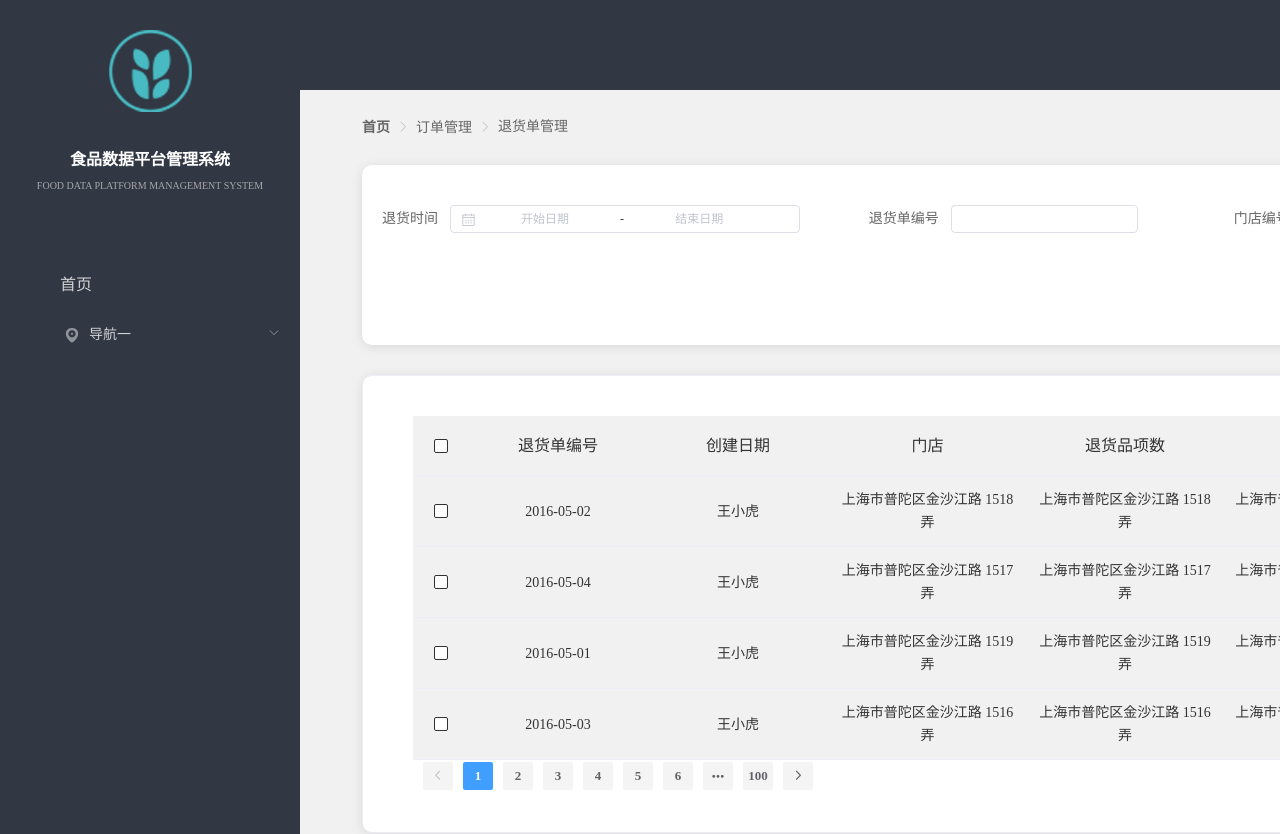
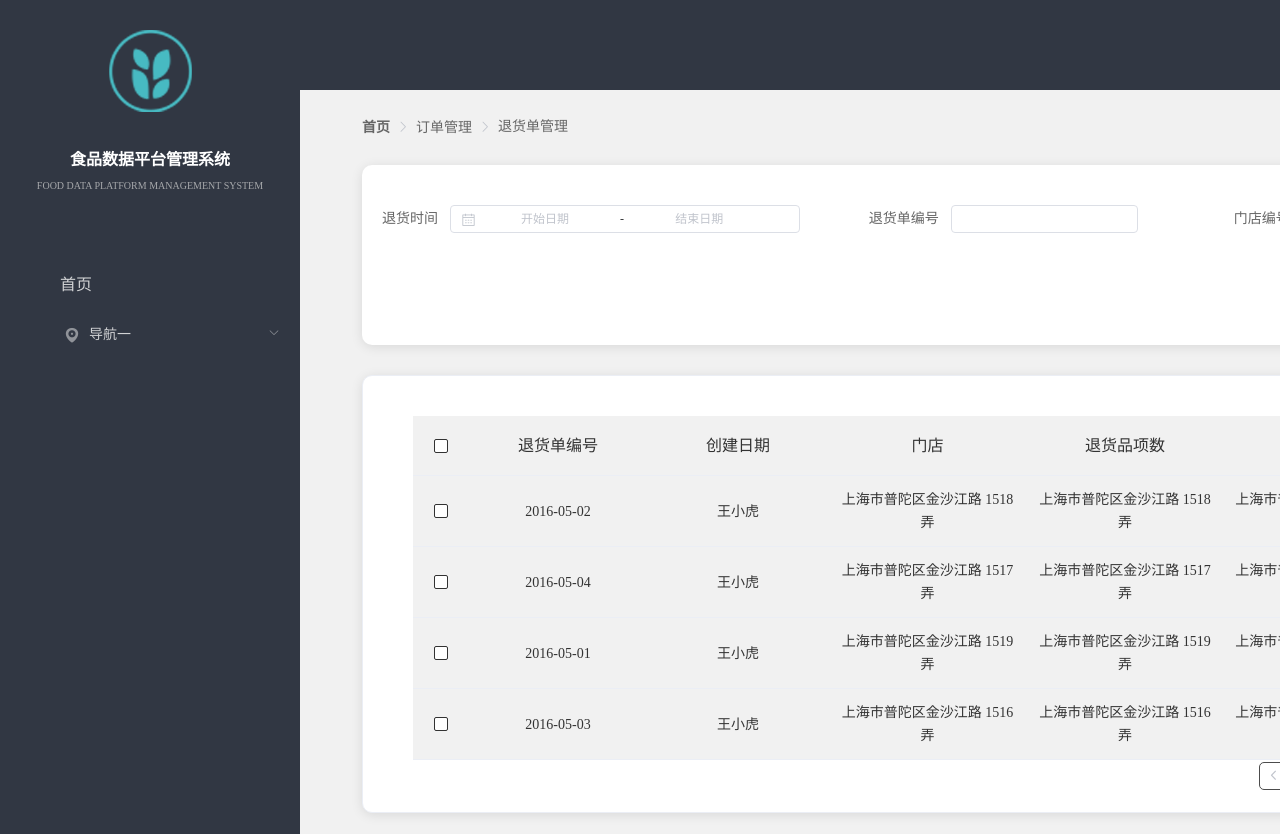
Before and after one commit to LYN-Sakura/hmMatch, a Vue app: page /#/return in a window 1280 px wide. Shown: the top 834 px of the page. Built offline with nearby package versions, Linux system fonts and the light colour scheme.

Commit message:
退货单页面优化

```diff
--- a/src/assets/css/global.css
+++ b/src/assets/css/global.css
@@ -13,3 +13,7 @@ body,
 .el-table th.gutter {
   display: table-cell !important;
 }
+.el-main {
+  padding: 0;
+  background-color: #f1f1f1;
+}
--- a/src/components/CreditOrder/Return.vue
+++ b/src/components/CreditOrder/Return.vue
@@ -53,7 +53,8 @@
         </el-table-column>
       </el-table>
       <div class="pagination">
-        <el-pagination background layout="prev, pager, next" :total="1000"> </el-pagination>
+        <el-pagination @size-change="handleSizeChange" @current-change="handleCurrentChange" :current-page.sync="currentPage3" :page-size="100" layout="prev, pager, next, jumper" :total="1000">
+        </el-pagination>
       </div>
     </el-card>
   </div>
@@ -170,4 +171,22 @@ export default {
 .el-form-item__label {
   color: #666 !important;
 }
+.el-pagination .btn-prev {
+  border: 1px solid#4c4c4c;
+  margin-left: 5px !important;
+  border-radius: 5px !important;
+}
+.el-pagination .btn-next {
+  border: 1px solid#4c4c4c;
+  margin-left: 5px !important;
+  border-radius: 5px !important;
+}
+.number {
+  border: 1px solid#4c4c4c;
+  margin-left: 10px !important;
+  border-radius: 5px !important;
+}
+.el-pagination {
+  float: right;
+}
 </style>
--- a/src/components/Home.vue
+++ b/src/components/Home.vue
@@ -94,8 +94,5 @@ header.el-header {
     text-indent: 2em;
   }
 }
-.el-main {
-  padding: 0;
-  background-color: #f1f1f1;
-}
+
 </style>
```
